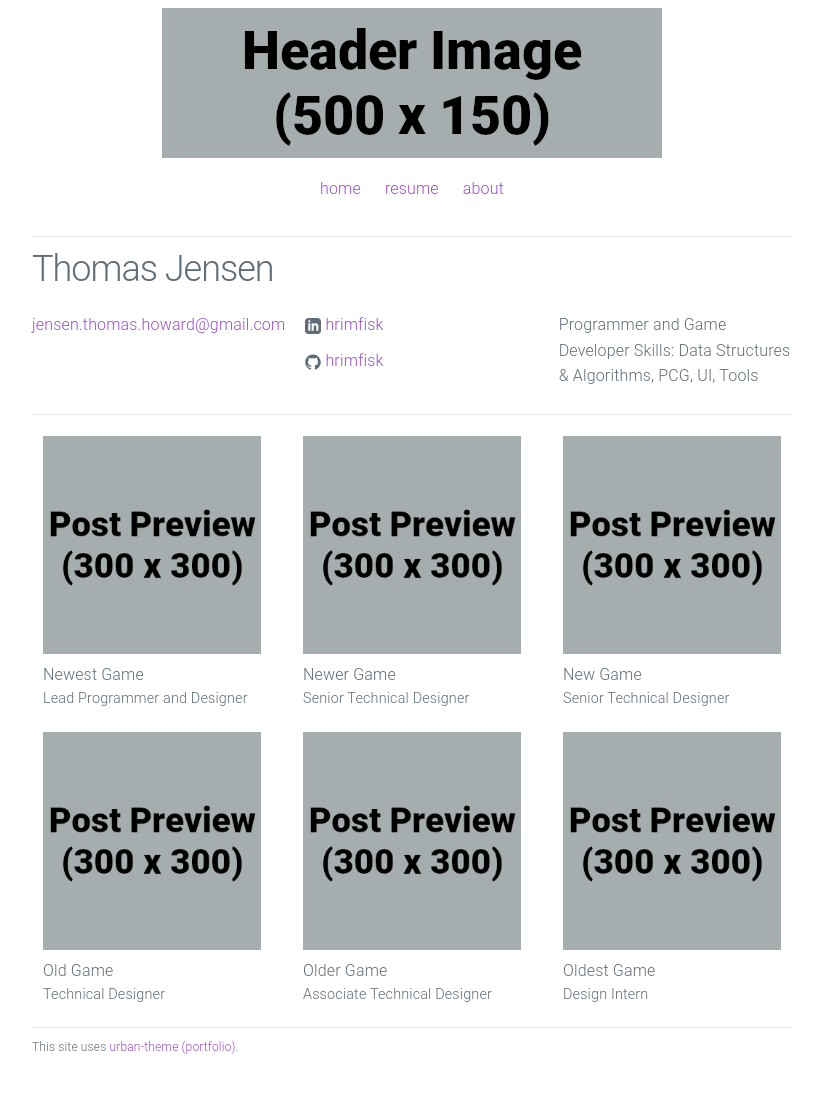
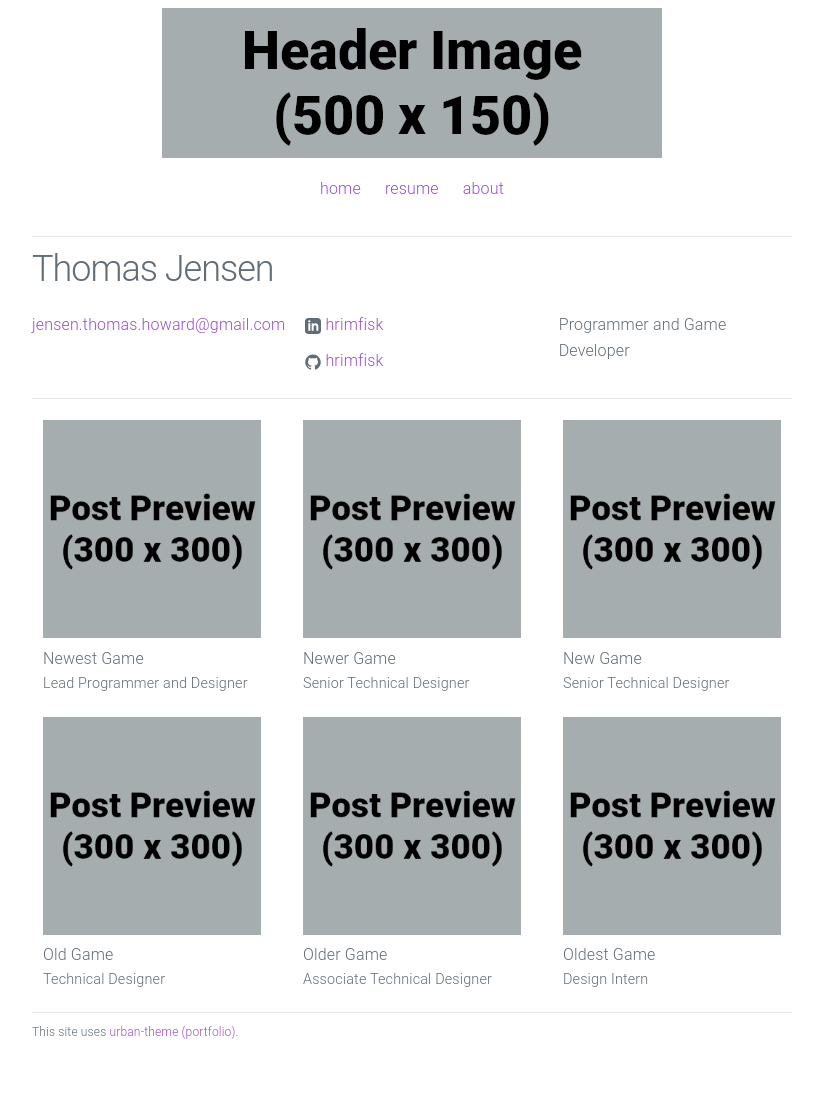
Before and after one commit to hrimfisk/thomasjensen.github.io, a Jekyll site: the page built from index.html, in a window 1280 px wide. Shown: the whole page, without its empty margins (228-1051 px from the left). Built offline with Jekyll 4.4.1, drawn with Linux system fonts in a browser that asks for light colours.

Commit message:
Update _config.yml
Updated LinkedIn url

```diff
--- a/_config.yml
+++ b/_config.yml
@@ -3,9 +3,8 @@ title: Thomas Jensen
 email: jensen.thomas.howard@gmail.com
 description: > # keep this and put description below
   Programmer and Game Developer
-  Skills: Data Structures & Algorithms, PCG, UI, Tools
 url: "https://thomasjensen.github.io" # the base hostname & protocol for your site
-linkedin_url: "https://www.linkedin.com/in/gamingportfolio"
+linkedin_url: "https://www.linkedin.com/in/hrimfisk"
 github_username: hrimfisk
 footer_text: "This site uses <a href='https://github.com/gamingportfolio/urban-theme-portfolio'>urban-theme (portfolio)</a>."
 
```
